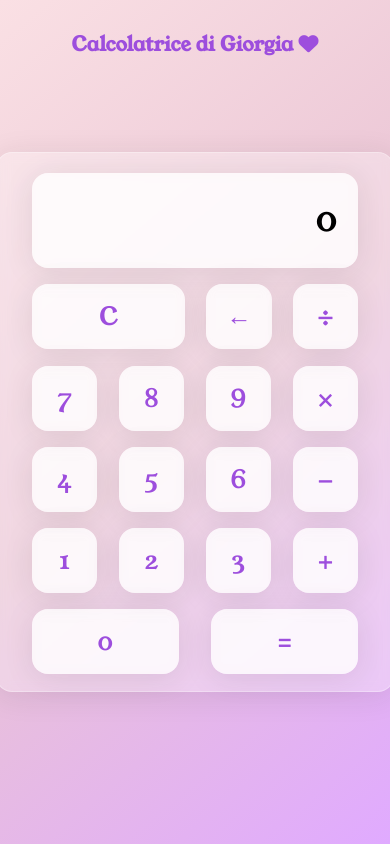
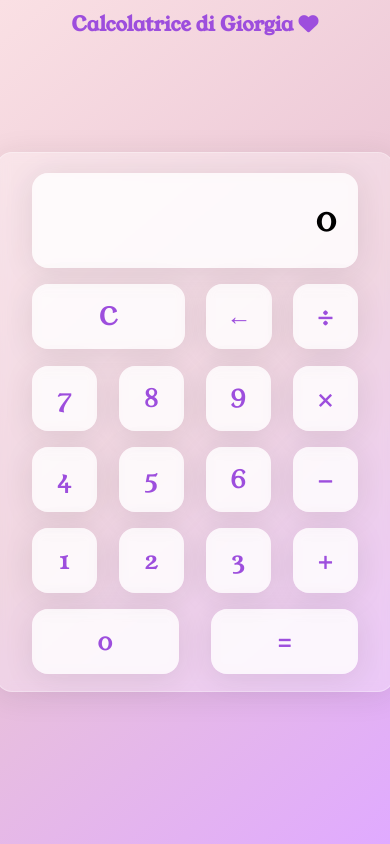
Before and after one commit to AndLerm/Calculator, a plain HTML site: page index.html in a window 390 px wide. Drawn offline with Linux system fonts and the light colour scheme.

Commit message:
parte responsive aggiunta

```diff
--- a/style.css
+++ b/style.css
@@ -110,16 +110,18 @@ body{
 }
 
 
+
+/* RESPONSIVE */
 @media (min-width: 360px) {
-    /* Media query per schermi più piccoli o dispositivi mobili */
     html{
         box-sizing: border-box;
         min-height: 50%;
     }
     .title{
-        top: 30px;
+        top: 10px;
         font-size: 10px;
     }
+
     .wrapper{
         backdrop-filter: blur(5.5px);
         -webkit-backdrop-filter: blur(5.5);
@@ -137,5 +139,3 @@ body{
         padding: 20px 35px;
     }
 }
-
-    /* Aggiungi altri stili per dispositivi mobili se necessario */
```
